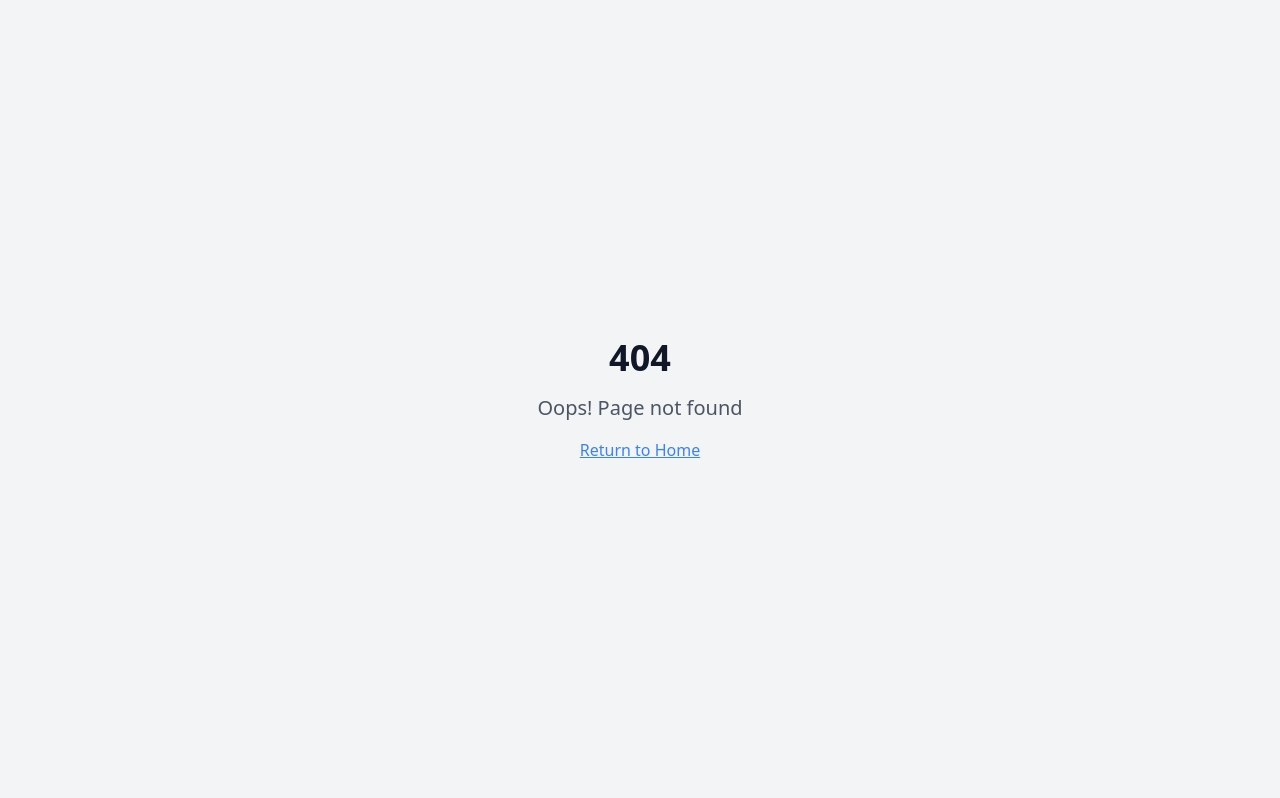
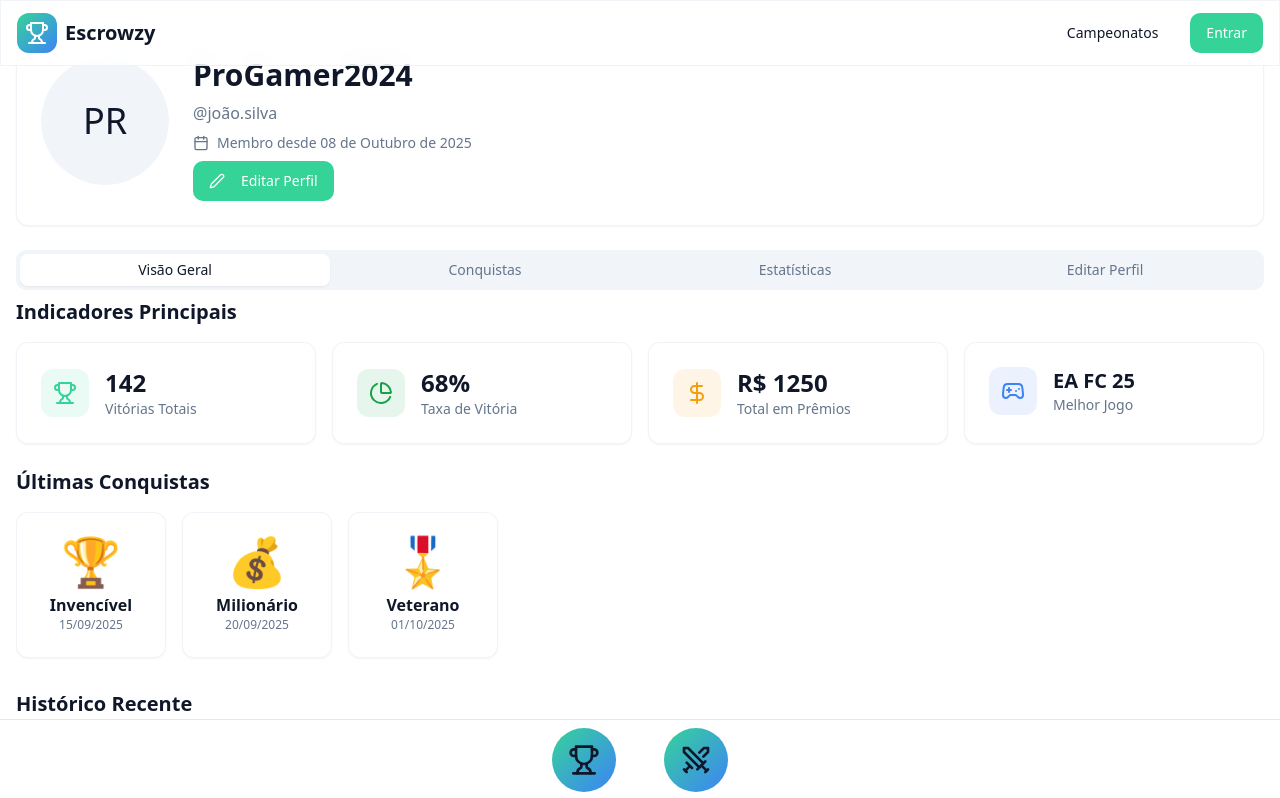
Before and after one commit to Bonadiman22/escrowzy-app, a React (Vite) app: page /profile in a window 1280 px wide. Before the commit this address had no page. Shown: the top 798 px of the page. Built offline with nearby package versions, Linux system fonts and the light colour scheme; the HTML template or start-up script is replaced by a standard one.

Commit message:
Add route for profile page

```diff
--- a/src/App.tsx
+++ b/src/App.tsx
@@ -12,6 +12,7 @@ import TournamentParticipantView from "./pages/TournamentParticipantView";
 import Auth from "./pages/Auth";
 import NotFound from "./pages/NotFound";
 import FriendDetails from "./pages/FriendDetails";
+import Profile from "./pages/Profile";
 
 const queryClient = new QueryClient();
 
@@ -29,6 +30,7 @@ const App = () => (
           <Route path="/tournament/:id" element={<TournamentDetails />} />
           <Route path="/tournament/:id/participant" element={<TournamentParticipantView />} />
           <Route path="/friend/:id" element={<FriendDetails />} />
+          <Route path="/profile" element={<Profile />} />
           <Route path="*" element={<NotFound />} />
         </Routes>
       </BrowserRouter>
--- /dev/null
+++ b/src/pages/Profile.tsx
@@ -0,0 +1,38 @@
+import { useState } from "react";
+import { useNavigate } from "react-router-dom";
+import { Navbar } from "@/components/Navbar";
+import { BottomNav } from "@/components/BottomNav";
+import { ProfileTab } from "@/components/ProfileTab";
+import { X1ChallengeDialog } from "@/components/X1ChallengeDialog";
+
+const Profile = () => {
+  const navigate = useNavigate();
+  const [x1ChallengeOpen, setX1ChallengeOpen] = useState(false);
+
+  const handleCreateTournament = () => {
+    navigate("/create-tournament");
+  };
+
+  const handleOpenX1Challenge = () => {
+    setX1ChallengeOpen(true);
+  };
+
+  return (
+    <div className="min-h-screen bg-background">
+      <Navbar />
+      <main className="container mx-auto px-4 py-8 pb-24 md:pb-8">
+        <ProfileTab />
+      </main>
+      <BottomNav
+        onCreateTournament={handleCreateTournament}
+        onOpenX1Challenge={handleOpenX1Challenge}
+      />
+      <X1ChallengeDialog
+        open={x1ChallengeOpen}
+        onOpenChange={setX1ChallengeOpen}
+      />
+    </div>
+  );
+};
+
+export default Profile;
```
